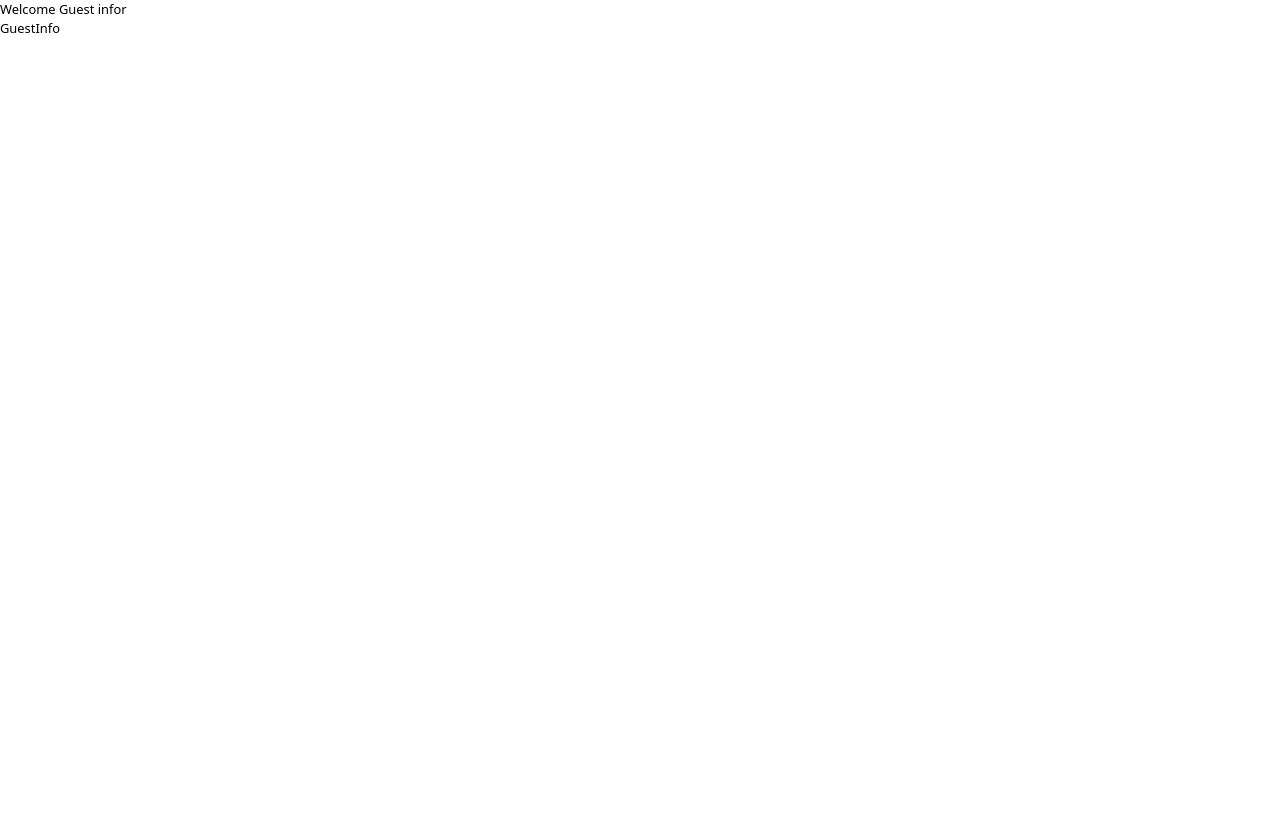
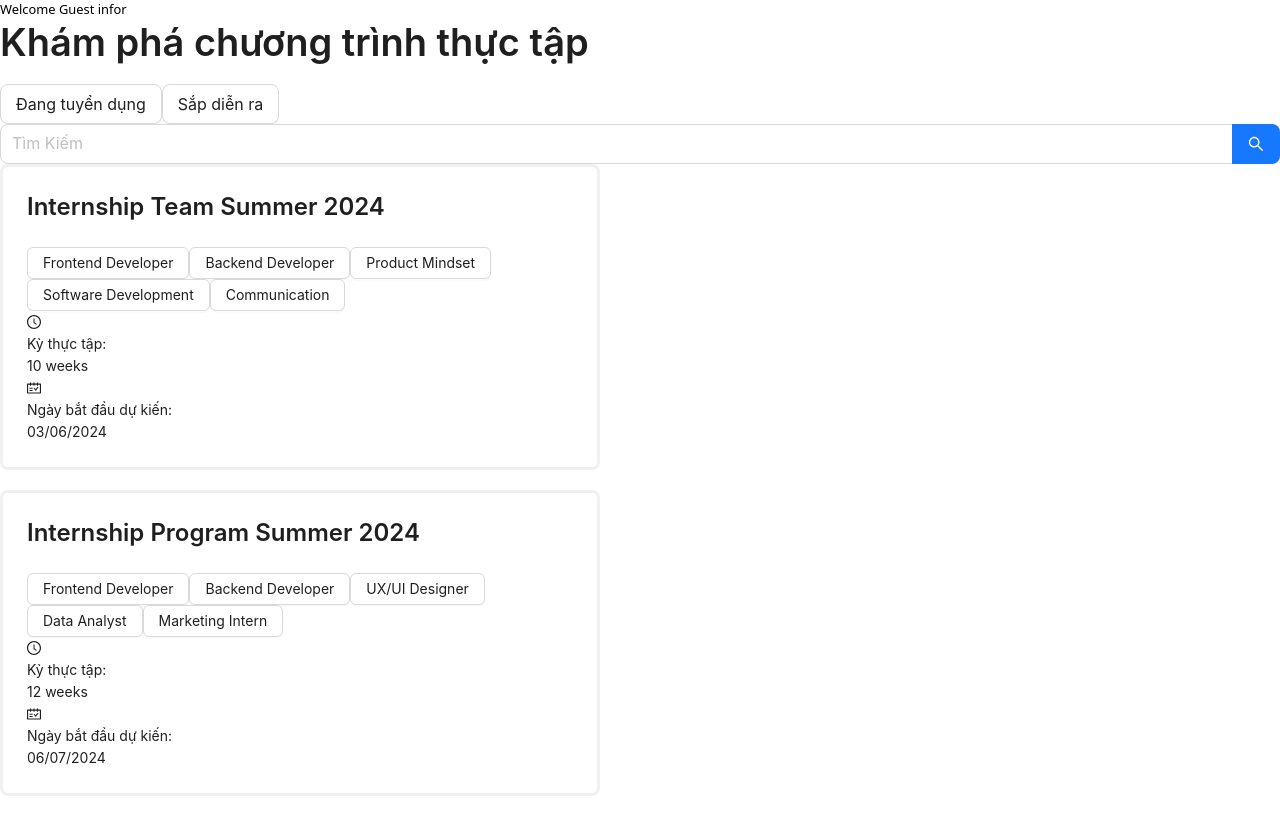
Before and after one commit to hathucminh123/-Intern-management-system-update-, a React (Vite) app: page /guest/info in a window 1280 px wide. Built offline with nearby package versions, Linux system fonts and the light colour scheme; sample sign-in values are in the browser's storage.

Commit message:
update Guest info and navigate

```diff
--- /dev/null
+++ b/src/components/GuestCampainsComponent/GuestCampainsComponent.jsx
@@ -0,0 +1,80 @@
+import React from "react";
+import { Card } from "antd";
+import { ClockCircleOutlined, ScheduleOutlined } from "@ant-design/icons";
+import { Typography, Button } from "antd";
+const { Title } = Typography;
+
+const internships = [
+  {
+    id: 1,
+    title: "Internship Team Summer 2024",
+    positions: [
+      "Frontend Developer",
+      "Backend Developer",
+      "Product Mindset",
+      "Software Development",
+      "Communication",
+    ],
+    duration: "10 weeks",
+    startDate: "03/06/2024",
+  },
+  {
+    id: 2,
+    title: "Internship Program Summer 2024",
+    positions: [
+      "Frontend Developer",
+      "Backend Developer",
+      "UX/UI Designer",
+      "Data Analyst",
+      "Marketing Intern",
+    ],
+    duration: "12 weeks",
+    startDate: "06/07/2024",
+  },
+];
+
+const GuestCampainsComponent = () => (
+  <>
+    {internships.map((internship) => (
+      <Card
+        key={internship.id}
+        hoverable={true}
+        style={{
+          width: 600,
+          borderWidth: 3,
+          marginBottom: 20,
+        }}
+      >
+        <div>
+          <Title className="text-center" level={3}>
+            {internship.title}
+          </Title>
+
+          <div style={{ display: "flex", flexWrap: "wrap", marginTop: "24px" }}>
+            {internship.positions.map((position, index) => (
+              <Button
+                key={index}
+                className="rounded-full me-2 mb-6"
+                style={{ whiteSpace: "normal" }}
+              >
+                {position}
+              </Button>
+            ))}
+          </div>
+          <div className="flex mt-4">
+            <ClockCircleOutlined />
+            <div className="ml-3">Kỳ thực tập:</div>
+            <div className="ml-3 font-bold">{internship.duration}</div>
+          </div>
+          <div className="flex mt-4">
+            <ScheduleOutlined />
+            <div className="ml-3">Ngày bắt đầu dự kiến:</div>
+            <div className="ml-3 font-bold">{internship.startDate}</div>
+          </div>
+        </div>
+      </Card>
+    ))}
+  </>
+);
+
+export default GuestCampainsComponent;
--- a/src/components/HR/CampaignsComponent/HRCampaignsDetails.jsx
+++ b/src/components/HR/CampaignsComponent/HRCampaignsDetails.jsx
@@ -1,38 +1,41 @@
 import React from "react";
-import { Typography, Button } from "antd";
+import { Typography, Button, Image, Tag } from "antd";
 import "tailwindcss/tailwind.css"; // đảm bảo Tailwind CSS được import
-import { Image, Tag } from "antd";
+import { useLocation, useParams } from "react-router-dom";
+
 const { Title, Paragraph, Text } = Typography;
-import reactImage from "../../../assets/react_image.jpeg";
-import jobsDetailData from "../../../const/jobsDetailData.js";
-import { useParams } from "react-router-dom";
 
 const HRCampaignsDetails = () => {
   let { id } = useParams();
-  console.log(id);
+  const { state } = useLocation();
+  const jobDetail = state?.item;
+
+  if (!jobDetail) {
+    return <div>Job detail not found</div>;
+  }
   return (
-    <div className="flex justify-center items-center min-h-scree">
+    <div className="flex justify-center items-center ">
       <div className="max-w-fit w-full bg-white p-8 shadow-lg rounded-lg">
         <div className="flex mb-8">
           <Image
             width={250}
             preview={false}
-            src={reactImage}
+            src={jobDetail.image}
             className="border-4 border-gray-300 shadow-xl rounded-lg"
           />
           <div className="ml-8">
             <Title className="" level={2}>
-              <div>Thực Tập ReactJs</div>
+              <div>{jobDetail.title}</div>
             </Title>
             <div className="flex mt-3">
               <div>Thời gian :</div>
               <Tag className="ml-3" color="#87d068">
-                FullTime
+                {jobDetail.workTime}
               </Tag>
             </div>
             <div className="flex mt-3">
               <div>Hết hạn :</div>
-              <div className="ml-3 text-red-500">10/10/2024</div>
+              <div className="ml-3 text-red-500">{jobDetail.deadline}</div>
             </div>
           </div>
         </div>
@@ -42,7 +45,7 @@ const HRCampaignsDetails = () => {
         </Title>
         <Paragraph>
           <ul className="list-disc list-inside">
-            {jobsDetailData.jobDescription.map((item, index) => (
+            {jobDetail.jobDescription.map((item, index) => (
               <li key={index} className="mb-2">
                 {item}
               </li>
@@ -55,7 +58,7 @@ const HRCampaignsDetails = () => {
         </Title>
         <Paragraph>
           <ul className="list-disc list-inside">
-            {jobsDetailData.jobRequirements.map((item, index) => (
+            {jobDetail.jobRequirements.map((item, index) => (
               <li key={index} className="mb-2">
                 {item}
               </li>
@@ -68,7 +71,7 @@ const HRCampaignsDetails = () => {
         </Title>
         <Paragraph>
           <ul className="list-disc list-inside">
-            {jobsDetailData.benefits.map((item, index) => (
+            {jobDetail.benefits.map((item, index) => (
               <li key={index} className="mb-2">
                 {item}
               </li>
--- a/src/const/jobsDetailData.js
+++ b/src/const/jobsDetailData.js
@@ -1,5 +1,16 @@
-const jobDetails = {
+import reactImage from "../assets/react_image.jpeg";
+import nodeJs from "../assets/node-js.jpg";
+import javaImage from "../assets/javaImage.jpg";
+
+const jobsDetailData = [
+    {
         id: 1,
+        title: "Thực Tập React",
+        extra: "Chỉnh sửa",
+        image: reactImage,
+        duration: "Kéo dài 3-6 tháng",
+        deadline: "10/10/2024",
+        workTime: "full time",
         jobDescription: [
             "Được đào tạo chuyên sâu về kỹ năng phát triển ứng dụng web với React trong chương trình Fresher kéo dài 3-6 tháng.",
             "Được hướng dẫn bởi các chuyên gia trong lĩnh vực, và tham gia vào các dự án thực tế để nâng cao kỹ năng lập trình.",
@@ -19,6 +30,44 @@ const jobDetails = {
             "Được đóng BHXH, BHYT, BHTN theo quy định của nhà nước.",
             "Bảo hiểm FPT Care và chế độ nghỉ mát đặc biệt dành riêng cho nhân viên công ty.",
             "Sử dụng các dịch vụ của công ty như sân bóng đá, bóng chuyền, sân tennis, phòng gym, xe đưa đón nhân viên,...",
-    ]
-};
-export default jobDetails;
+        ],
+    },
+    {
+        id: 2,
+        title: "Thực Tập Node.js",
+        extra: "Chỉnh sửa",
+        image: nodeJs,
+        duration: "Kéo dài 4-6 tháng",
+        deadline: "15/11/2024",
+        workTime: "part time",
+        jobDescription: [
+            "Mô tả công việc cho thực tập Node.js tương tự như mô tả cho thực tập React",
+        ],
+        jobRequirements: [
+            "Yêu cầu công việc cho thực tập Node.js tương tự như yêu cầu cho thực tập React",
+        ],
+        benefits: [
+            "Phúc lợi cho thực tập Node.js tương tự như phúc lợi cho thực tập React",
+        ],
+    },
+    {
+        id: 3,
+        title: "Thực Tập Java",
+        extra: "Chỉnh sửa",
+        image: javaImage,
+        duration: "Kéo dài 3-5 tháng",
+        deadline: "20/12/2024",
+        workTime: "full time",
+        jobDescription: [
+            "Mô tả công việc cho thực tập Java tương tự như mô tả cho thực tập React",
+        ],
+        jobRequirements: [
+            "Yêu cầu công việc cho thực tập Java tương tự như yêu cầu cho thực tập React",
+        ],
+        benefits: [
+            "Phúc lợi cho thực tập Java tương tự như phúc lợi cho thực tập React",
+        ],
+    },
+];
+
+export default jobsDetailData;
--- a/src/pages/GuestInfo/GuestInfo.jsx
+++ b/src/pages/GuestInfo/GuestInfo.jsx
@@ -1,7 +1,74 @@
-import React from "react";
+import React, { useState } from "react";
+import { Typography, Button } from "antd";
+import GuestCampainsComponent from "../../components/GuestCampainsComponent/GuestCampainsComponent";
+import { AudioOutlined } from "@ant-design/icons";
+import { Input, Space } from "antd";
+const { Search } = Input;
+const { Title } = Typography;
+const suffix = (
+  <AudioOutlined
+    style={{
+      fontSize: 16,
+      color: "#1677ff",
+    }}
+  />
+);
+const onSearch = (value, _e, info) => console.log(info?.source, value);
 
 const GuestInfo = () => {
-  return <div>GuestInfo</div>;
+  const [activeTab, setActiveTab] = useState("recruiting");
+
+  const renderContent = () => {
+    switch (activeTab) {
+      case "recruiting":
+        return (
+          <div className="flex flex-col items-center">
+            <GuestCampainsComponent />
+          </div>
+        );
+      case "upcoming":
+        return <p>Content for Sắp diễn ra</p>;
+      default:
+        return null;
+    }
+  };
+
+  return (
+    <div className="flex flex-col justify-center items-center">
+      <div className="max-w-3xl w-full px-4">
+        <Title className="mt-8 text-center" level={1}>
+          Khám phá chương trình thực tập
+        </Title>
+      </div>
+      <div className="flex mt-4 items-center">
+        <Button
+          size="large"
+          className={`mr-4 ${
+            activeTab === "recruiting" ? "bg-blue-500 text-white" : ""
+          }`}
+          onClick={() => setActiveTab("recruiting")}
+        >
+          Đang tuyển dụng
+        </Button>
+        <Button
+          size="large"
+          className={`mr-4 ${
+            activeTab === "upcoming" ? "bg-blue-500 text-white" : ""
+          }`}
+          onClick={() => setActiveTab("upcoming")}
+        >
+          Sắp diễn ra
+        </Button>
+        <Search
+          size="large"
+          placeholder="Tìm Kiếm"
+          onSearch={onSearch}
+          enterButton
+        />
+      </div>
+      <div className="mt-8 w-full px-4">{renderContent()}</div>
+    </div>
+  );
 };
 
 export default GuestInfo;
```
Also changed, not shown: src/components/HR/CampaignsComponent/Campaings.jsx (+23 -50 lines). Lines whose indentation alone changed are shown as unchanged.
